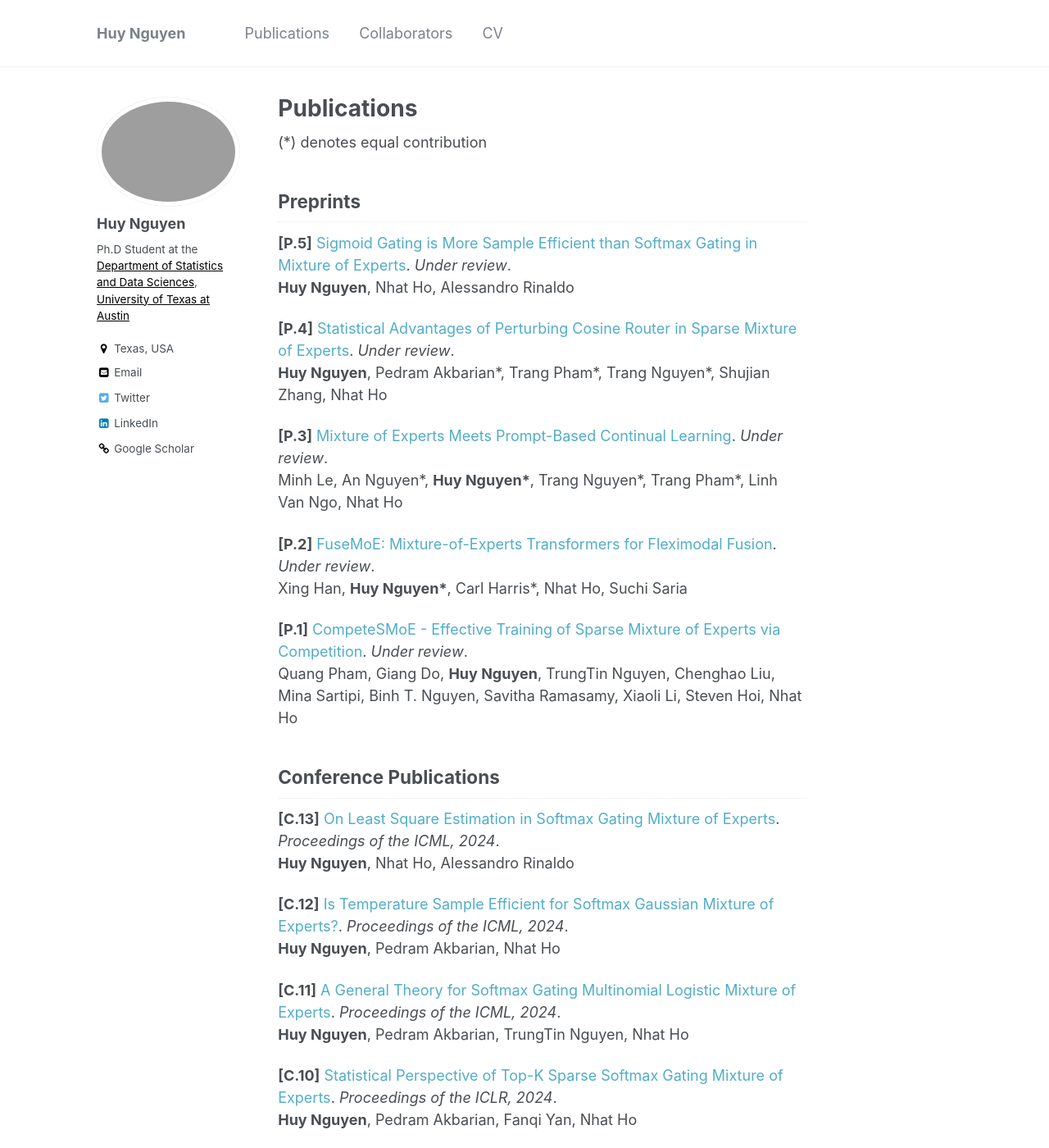
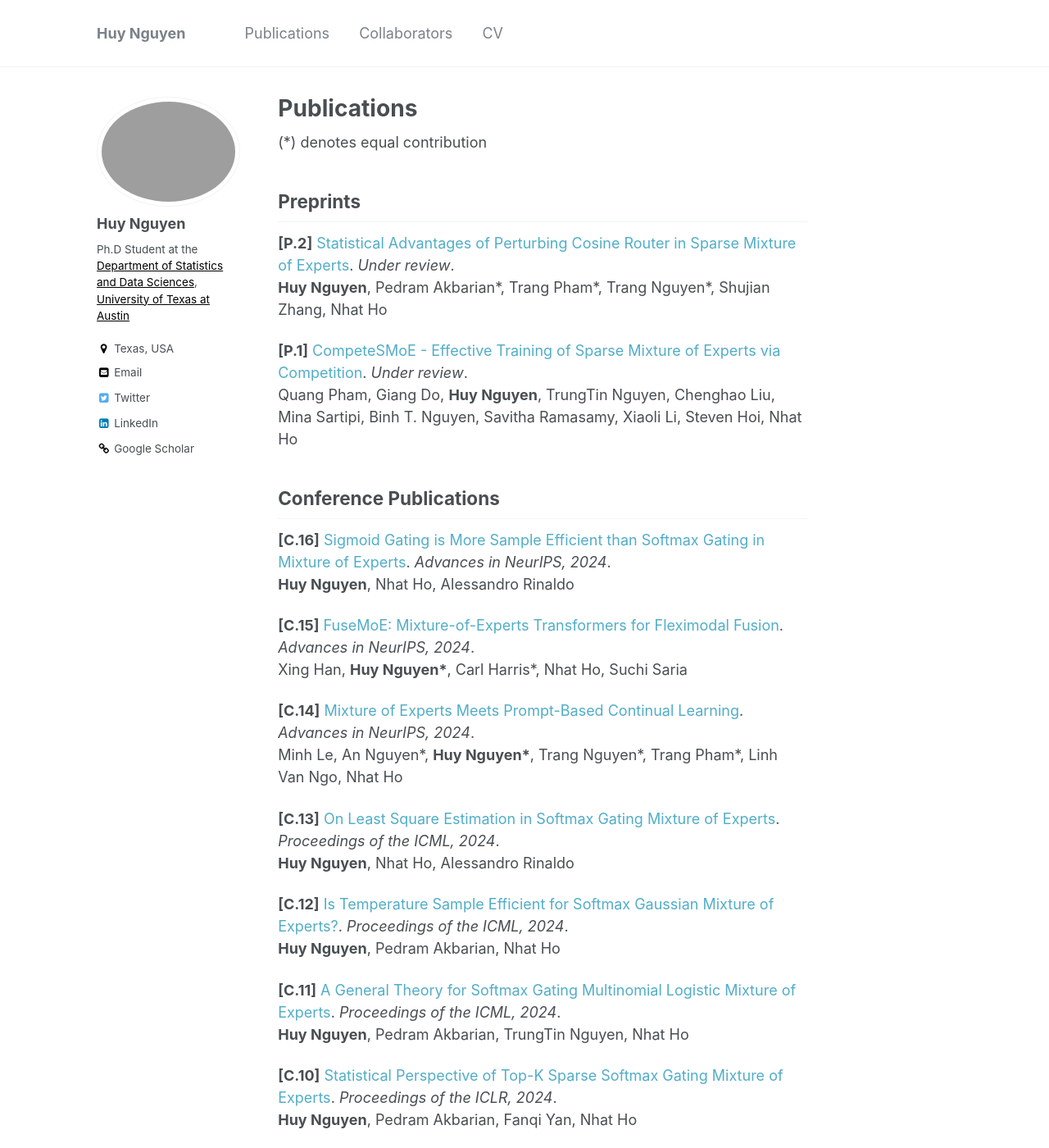
Before and after one commit to snowwhite2011/huyentrang0811.github.io, a Jekyll site: the page built from _pages/articles.md, in a window 1280 px wide and 1400 px high. Shown: the whole window at 82% size. Built offline with Jekyll 4.4.1, drawn with Linux system fonts in a browser that asks for light colours.

Commit message:
Update articles.md

```diff
--- a/_pages/articles.md
+++ b/_pages/articles.md
@@ -14,22 +14,22 @@ redirect_from:
 
 ## Preprints
 
-**[P.5]** [Sigmoid Gating is More Sample Efficient than Softmax Gating in Mixture of Experts](https://arxiv.org/pdf/2405.13997.pdf). *Under review*. <br/>
-<b>Huy Nguyen</b>, Nhat Ho, Alessandro Rinaldo
-
-**[P.4]** [Statistical Advantages of Perturbing Cosine Router in Sparse Mixture of Experts](https://arxiv.org/pdf/2405.14131.pdf). *Under review*. <br/>
+**[P.2]** [Statistical Advantages of Perturbing Cosine Router in Sparse Mixture of Experts](https://arxiv.org/pdf/2405.14131.pdf). *Under review*. <br/>
 <b>Huy Nguyen</b>, Pedram Akbarian\*, Trang Pham\*, Trang Nguyen\*, Shujian Zhang, Nhat Ho
-
-**[P.3]** [Mixture of Experts Meets Prompt-Based Continual Learning](https://arxiv.org/pdf/2405.14124.pdf). *Under review*. <br/>
-Minh Le, An Nguyen\*, <b>Huy Nguyen\*</b>, Trang Nguyen\*, Trang Pham\*, Linh Van Ngo, Nhat Ho
-
-**[P.2]** [FuseMoE: Mixture-of-Experts Transformers for Fleximodal Fusion](https://arxiv.org/pdf/2402.03226.pdf). *Under review*. <br/>
-Xing Han, <b>Huy Nguyen\*</b>, Carl Harris\*, Nhat Ho, Suchi Saria
 
 **[P.1]** [CompeteSMoE - Effective Training of Sparse Mixture of Experts via Competition](https://arxiv.org/pdf/2402.02526.pdf). *Under review*. <br/>
 Quang Pham, Giang Do, <b>Huy Nguyen</b>, TrungTin Nguyen, Chenghao Liu, Mina Sartipi, Binh T. Nguyen, Savitha Ramasamy, Xiaoli Li, Steven Hoi, Nhat Ho
 
 ## Conference Publications
+
+**[C.16]** [Sigmoid Gating is More Sample Efficient than Softmax Gating in Mixture of Experts](https://arxiv.org/pdf/2405.13997.pdf). *Advances in NeurIPS, 2024*. <br/>
+<b>Huy Nguyen</b>, Nhat Ho, Alessandro Rinaldo
+
+**[C.15]** [FuseMoE: Mixture-of-Experts Transformers for Fleximodal Fusion](https://arxiv.org/pdf/2402.03226.pdf). *Advances in NeurIPS, 2024*. <br/>
+Xing Han, <b>Huy Nguyen\*</b>, Carl Harris\*, Nhat Ho, Suchi Saria
+
+**[C.14]** [Mixture of Experts Meets Prompt-Based Continual Learning](https://arxiv.org/pdf/2405.14124.pdf). *Advances in NeurIPS, 2024*. <br/>
+Minh Le, An Nguyen\*, <b>Huy Nguyen\*</b>, Trang Nguyen\*, Trang Pham\*, Linh Van Ngo, Nhat Ho
 
 **[C.13]** [On Least Square Estimation in Softmax Gating Mixture of Experts](https://arxiv.org/pdf/2402.02952.pdf). *Proceedings of the ICML, 2024*. <br/>
 <b>Huy Nguyen</b>, Nhat Ho, Alessandro Rinaldo
```
